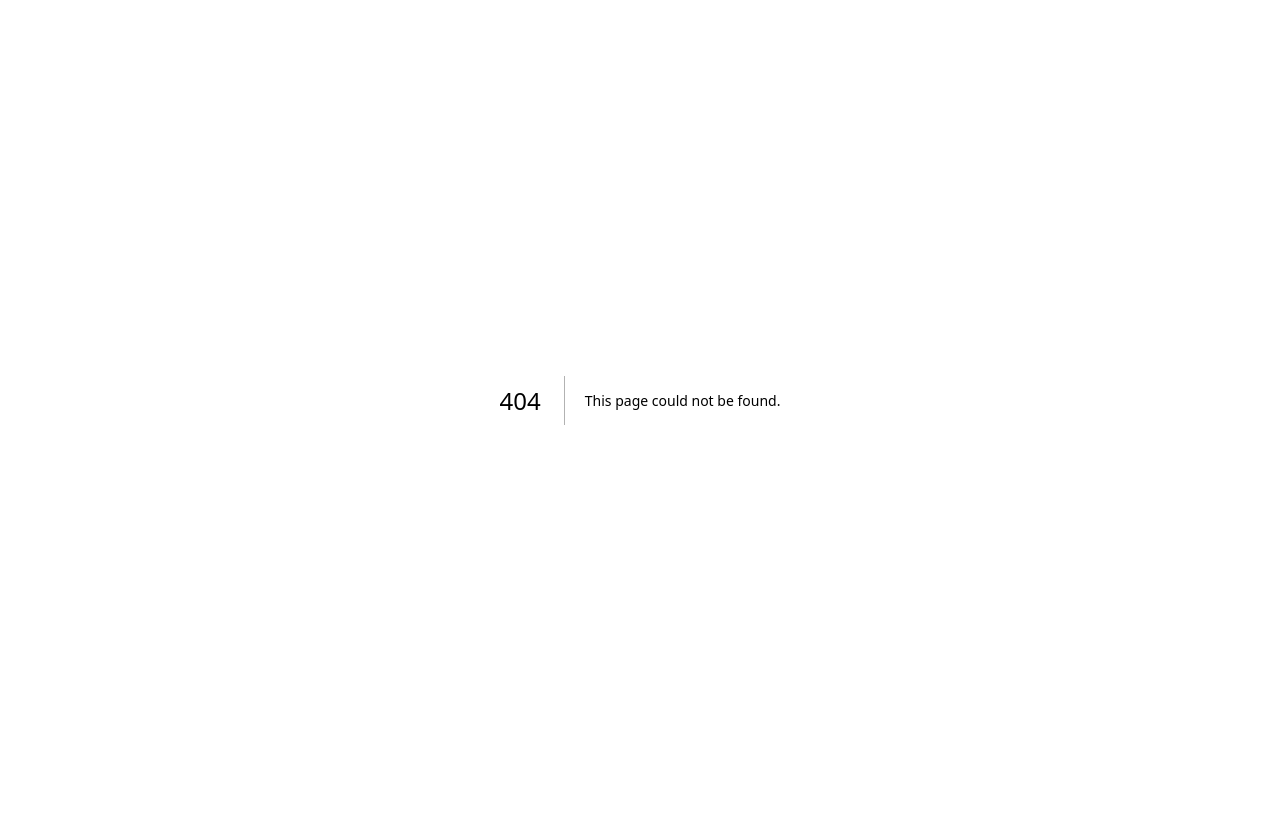
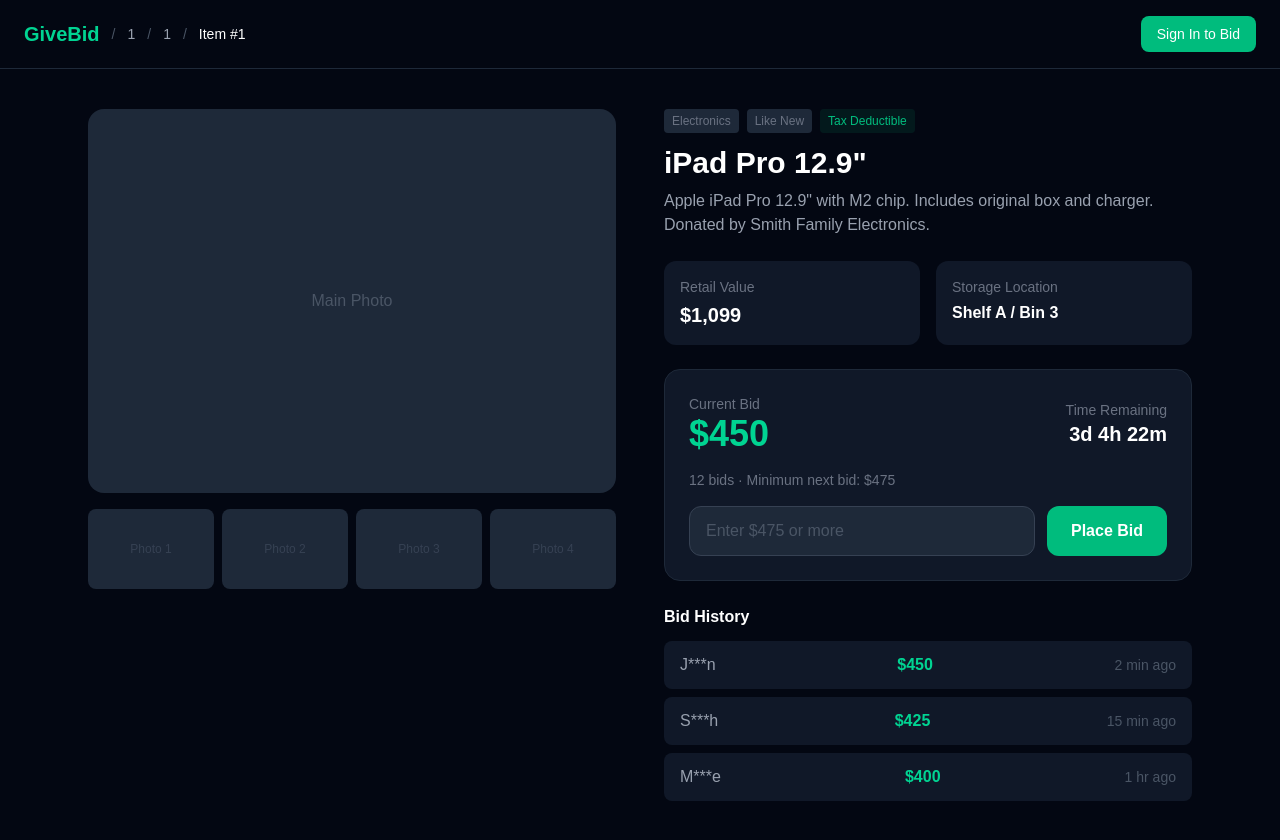
Before and after one commit to dakotagarrison1234-debug/givebid, a Next.js app: page /1/1/item/1 in a window 1280 px wide. Before the commit this address had no page. Before the commit the page ends 800 px from the top, so only its background shows below. Built offline with nearby package versions, Linux system fonts and the light colour scheme.

Commit message:
item detail page

```diff
--- /dev/null
+++ b/app/[orgSlug]/[auctionSlug]/item/[itemId]/page.tsx
@@ -0,0 +1,117 @@
+import Link from "next/link";
+
+interface Props {
+  params: Promise<{ orgSlug: string; auctionSlug: string; itemId: string }>;
+}
+
+export default async function ItemPage({ params }: Props) {
+  const { orgSlug, auctionSlug, itemId } = await params;
+
+  return (
+    <main className="min-h-screen bg-gray-950 text-white">
+      {/* Header */}
+      <header className="border-b border-gray-800 px-6 py-4 flex items-center justify-between">
+        <div className="flex items-center gap-3 text-sm">
+          <Link href="/" className="text-emerald-400 font-bold text-xl">GiveBid</Link>
+          <span className="text-gray-600">/</span>
+          <Link href={`/${orgSlug}`} className="text-gray-400 hover:text-white capitalize">
+            {orgSlug.replace(/-/g, " ")}
+          </Link>
+          <span className="text-gray-600">/</span>
+          <Link href={`/${orgSlug}/${auctionSlug}`} className="text-gray-400 hover:text-white capitalize">
+            {auctionSlug.replace(/-/g, " ")}
+          </Link>
+          <span className="text-gray-600">/</span>
+          <span className="text-white">Item #{itemId}</span>
+        </div>
+        <Link href="/sign-in" className="bg-emerald-500 hover:bg-emerald-400 text-white text-sm px-4 py-2 rounded-lg">
+          Sign In to Bid
+        </Link>
+      </header>
+
+      <div className="max-w-6xl mx-auto px-6 py-10 grid grid-cols-1 lg:grid-cols-2 gap-12">
+        {/* Photos */}
+        <div>
+          <div className="w-full h-96 bg-gray-800 rounded-2xl flex items-center justify-center text-gray-600 mb-4">
+            Main Photo
+          </div>
+          <div className="grid grid-cols-4 gap-2">
+            {[1,2,3,4].map((i) => (
+              <div key={i} className="h-20 bg-gray-800 rounded-lg flex items-center justify-center text-gray-700 text-xs">
+                Photo {i}
+              </div>
+            ))}
+          </div>
+        </div>
+
+        {/* Item Details */}
+        <div>
+          <div className="flex items-center gap-2 mb-3">
+            <span className="text-xs text-gray-500 bg-gray-800 px-2 py-1 rounded">Electronics</span>
+            <span className="text-xs text-gray-500 bg-gray-800 px-2 py-1 rounded">Like New</span>
+            <span className="text-xs text-emerald-500 bg-emerald-500/10 px-2 py-1 rounded">Tax Deductible</span>
+          </div>
+
+          <h1 className="text-3xl font-bold mb-2">iPad Pro 12.9"</h1>
+          <p className="text-gray-400 mb-6">
+            Apple iPad Pro 12.9" with M2 chip. Includes original box and charger. Donated by Smith Family Electronics.
+          </p>
+
+          <div className="grid grid-cols-2 gap-4 mb-6">
+            <div className="bg-gray-900 rounded-xl p-4">
+              <div className="text-gray-500 text-sm mb-1">Retail Value</div>
+              <div className="text-white font-bold text-xl">$1,099</div>
+            </div>
+            <div className="bg-gray-900 rounded-xl p-4">
+              <div className="text-gray-500 text-sm mb-1">Storage Location</div>
+              <div className="text-white font-bold">Shelf A / Bin 3</div>
+            </div>
+          </div>
+
+          {/* Bid Box */}
+          <div className="bg-gray-900 border border-gray-800 rounded-2xl p-6 mb-6">
+            <div className="flex items-center justify-between mb-4">
+              <div>
+                <div className="text-gray-500 text-sm">Current Bid</div>
+                <div className="text-emerald-400 font-bold text-4xl">$450</div>
+              </div>
+              <div className="text-right">
+                <div className="text-gray-500 text-sm">Time Remaining</div>
+                <div className="text-white font-bold text-xl">3d 4h 22m</div>
+              </div>
+            </div>
+            <div className="text-gray-500 text-sm mb-4">12 bids · Minimum next bid: $475</div>
+            <div className="flex gap-3">
+              <input
+                type="number"
+                placeholder="Enter $475 or more"
+                className="flex-1 bg-gray-800 border border-gray-700 rounded-xl px-4 py-3 text-white placeholder-gray-600 focus:outline-none focus:border-emerald-500"
+              />
+              <button className="bg-emerald-500 hover:bg-emerald-400 text-white font-semibold px-6 py-3 rounded-xl">
+                Place Bid
+              </button>
+            </div>
+          </div>
+
+          {/* Bid History */}
+          <div>
+            <h3 className="font-semibold mb-3">Bid History</h3>
+            <div className="space-y-2">
+              {[
+                { user: "J***n", amount: 450, time: "2 min ago" },
+                { user: "S***h", amount: 425, time: "15 min ago" },
+                { user: "M***e", amount: 400, time: "1 hr ago" },
+              ].map((bid, i) => (
+                <div key={i} className="flex items-center justify-between bg-gray-900 rounded-lg px-4 py-3">
+                  <span className="text-gray-400">{bid.user}</span>
+                  <span className="text-emerald-400 font-semibold">${bid.amount}</span>
+                  <span className="text-gray-600 text-sm">{bid.time}</span>
+                </div>
+              ))}
+            </div>
+          </div>
+        </div>
+      </div>
+    </main>
+  );
+}
```
